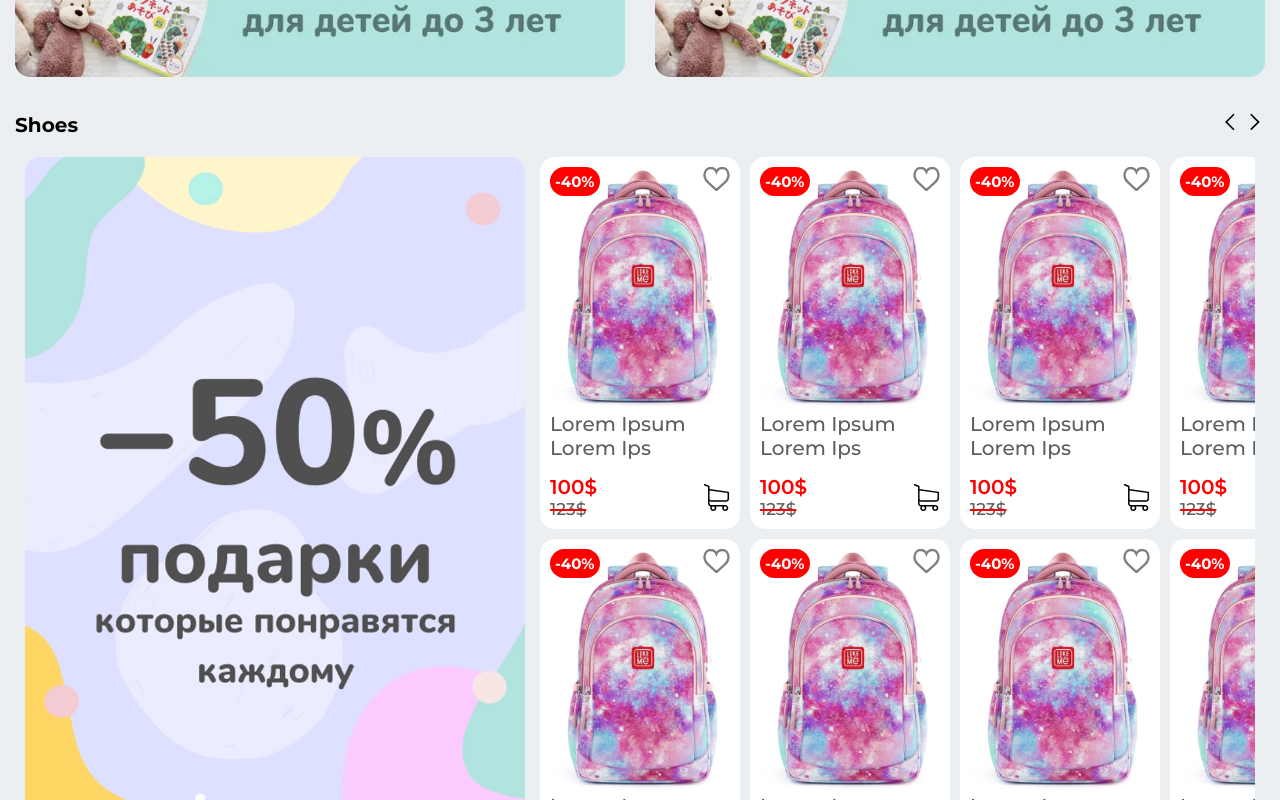
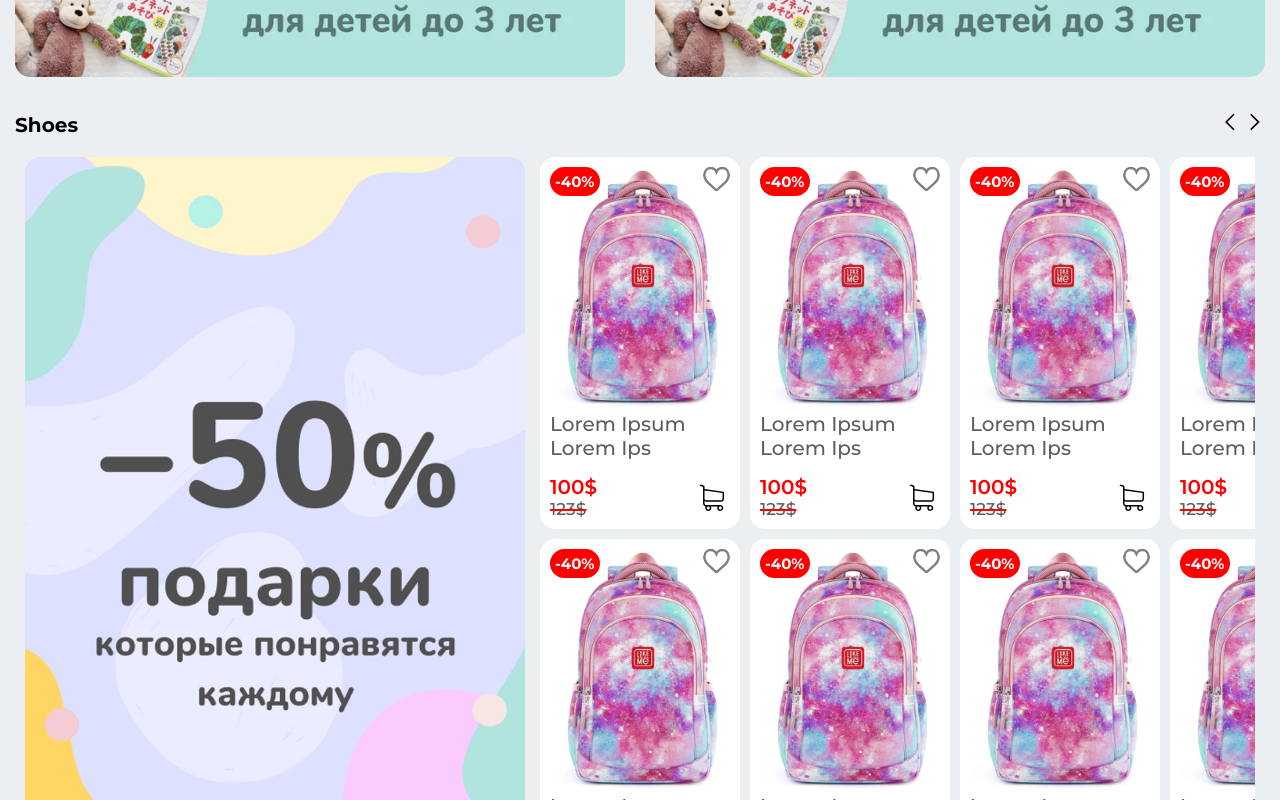
Before and after one commit to p0pl3/toy_store, a Vue app: page / in a window 1280 px wide. Shown: the part 2000-2800 px from the top of the page. Built offline with nearby package versions, Linux system fonts and the light colour scheme; what vue-overflow-scroll would draw is missing.

Commit message:
FIX: fix view

```diff
--- a/src/components/ProductCard.vue
+++ b/src/components/ProductCard.vue
@@ -6,9 +6,9 @@
       </router-link>
     </div>
     <div class="product__description">
-      <div class="product__title">
+      <router-link :to="{name: 'ProductView'}" class="product__title">
         <h3> Lorem Ipsum Lorem Ips</h3>
-      </div>
+      </router-link>
       <div class="product__price">
         <div class="prices">
           <h4 class="new__price">100$</h4>
@@ -23,16 +23,8 @@
         </div>
       </div>
     </div>
-    <div class="product__wish">
-      <svg id="heartSymbol" xmlns="http://www.w3.org/2000/svg" viewBox="0 0 50 50"
-           @click="changeColor">
-        <g>
-          <path stroke-width="5" :style="{fill: this.currentFillColor, stroke: this.currentStrokeColor}"
-                d="M24.85,10.126c2.018-4.783,6.628-8.125,11.99-8.125c7.223,0,12.425,6.179,13.079,13.543
-	c0,0,0.353,1.828-0.424,5.119c-1.058,4.482-3.545,8.464-6.898,11.503L24.85,48L7.402,32.165c-3.353-3.038-5.84-7.021-6.898-11.503
-	c-0.777-3.291-0.424-5.119-0.424-5.119C0.734,8.179,5.936,2,13.159,2C18.522,2,22.832,5.343,24.85,10.126z"/>
-        </g>
-      </svg>
+    <div class="wish__button">
+      <WishButton/>
     </div>
     <div class="product__sale">
       <h5>-40%</h5>
@@ -41,25 +33,15 @@
 </template>
 
 <script>
+import WishButton from "@/components/WishButton";
+
 export default {
+
   name: "ProductCard",
+  components: {WishButton},
   data() {
     return {
-      currentFillColor: "none",
-      currentStrokeColor: "grey",
       product_count: 0
-    }
-
-  },
-  methods: {
-    changeColor: function () {
-      if (this.currentFillColor === "red") {
-        this.currentFillColor = "none";
-        this.currentStrokeColor = "grey";
-      } else {
-        this.currentFillColor = "red"
-        this.currentStrokeColor = "red";
-      }
     }
   }
 }
@@ -77,10 +59,21 @@ $base-grey: rgba(75, 75, 75, 0.9);
   padding-top: 15px;
 }
 
+.product__title {
+  text-decoration: none;
+}
+
 .cart__image {
+  box-sizing: content-box;
+  border-radius: 10px;
   width: 27px;
   height: 27px;
   cursor: pointer;
+  padding: 5px;
+}
+
+.cart__image:hover {
+  background: #2196F3;
 }
 
 .product__counter {
@@ -97,21 +90,11 @@ $base-grey: rgba(75, 75, 75, 0.9);
   color: white;
 }
 
-.added_in_cart {
-  display: none;
-}
-
-.product__wish {
+.wish__button {
   position: absolute;
   right: 10px;
   width: 27px;
   height: 27px;
-  cursor: pointer;
-
-  svg {
-    height: 24px;
-    width: 27px;
-  }
 }
 
 .product__sale {
@@ -190,10 +173,6 @@ $base-grey: rgba(75, 75, 75, 0.9);
     width: 20px;
     height: 20px;
   }
-  .wish__image {
-    width: 25px;
-    height: 25px;
-  }
   .product__sale {
     left: 5px;
     background: red;
@@ -217,13 +196,9 @@ $base-grey: rgba(75, 75, 75, 0.9);
   .old__price {
     font-size: 15px !important;
   }
-  .product__wish{
+  .wish__button {
     width: 20px;
     height: 20px;
-    svg{
-      height: 18px;
-      width: 20px;
-    }
   }
 }
 </style>
--- a/src/components/SpecialBannerItem.vue
+++ b/src/components/SpecialBannerItem.vue
@@ -17,7 +17,7 @@ $base-grey: rgba(75, 75, 75, 0.9);
 
 .banner__image {
   border-radius: 15px;
-  height: 705px;
+  height: 750px;
   width: 100%;
   object-fit: cover;
 }
@@ -28,7 +28,7 @@ $base-grey: rgba(75, 75, 75, 0.9);
 
 @media (max-width: 600px) {
   .banner__image {
-    height: 280px;
+    height: 300px;
   }
 }
 </style>
--- /dev/null
+++ b/src/components/WishButton.vue
@@ -0,0 +1,65 @@
+<template>
+  <svg id="heartSymbol" xmlns="http://www.w3.org/2000/svg" viewBox="0 0 50 50"
+       @click="changeColor; this.isAdded=!this.isAdded">
+    <g>
+      <path :class="{not_favorite: !this.isAdded, favorite: this.isAdded}" stroke-width="5px"
+            d="M24.85,10.126c2.018-4.783,6.628-8.125,11.99-8.125c7.223,0,12.425,6.179,13.079,13.543
+	c0,0,0.353,1.828-0.424,5.119c-1.058,4.482-3.545,8.464-6.898,11.503L24.85,48L7.402,32.165c-3.353-3.038-5.84-7.021-6.898-11.503
+	c-0.777-3.291-0.424-5.119-0.424-5.119C0.734,8.179,5.936,2,13.159,2C18.522,2,22.832,5.343,24.85,10.126z"/>
+    </g>
+  </svg>
+</template>
+
+<script>
+export default {
+  name: "WishButton",
+
+  data() {
+    return {
+      currentFillColor: "none",
+      currentStrokeColor: "grey",
+      isAdded: false
+    }
+  },
+  methods: {
+    changeColor: function () {
+      if (this.currentFillColor === "red") {
+        this.currentFillColor = "none";
+        this.currentStrokeColor = "grey";
+      } else {
+        this.currentFillColor = "red"
+        this.currentStrokeColor = "red";
+      }
+    }
+  }
+}
+</script>
+
+<style scoped>
+
+.not_favorite{
+  fill: none;
+  stroke: grey;
+}
+
+svg:hover .not_favorite{
+  stroke: red;
+}
+
+.favorite{
+  fill: red;
+  stroke: red;
+}
+
+svg:hover .favorite{
+  stroke: grey;
+  fill: grey;
+}
+
+svg {
+  width: 100%;
+  height: 90%;
+  cursor: pointer;
+}
+
+</style>
```
